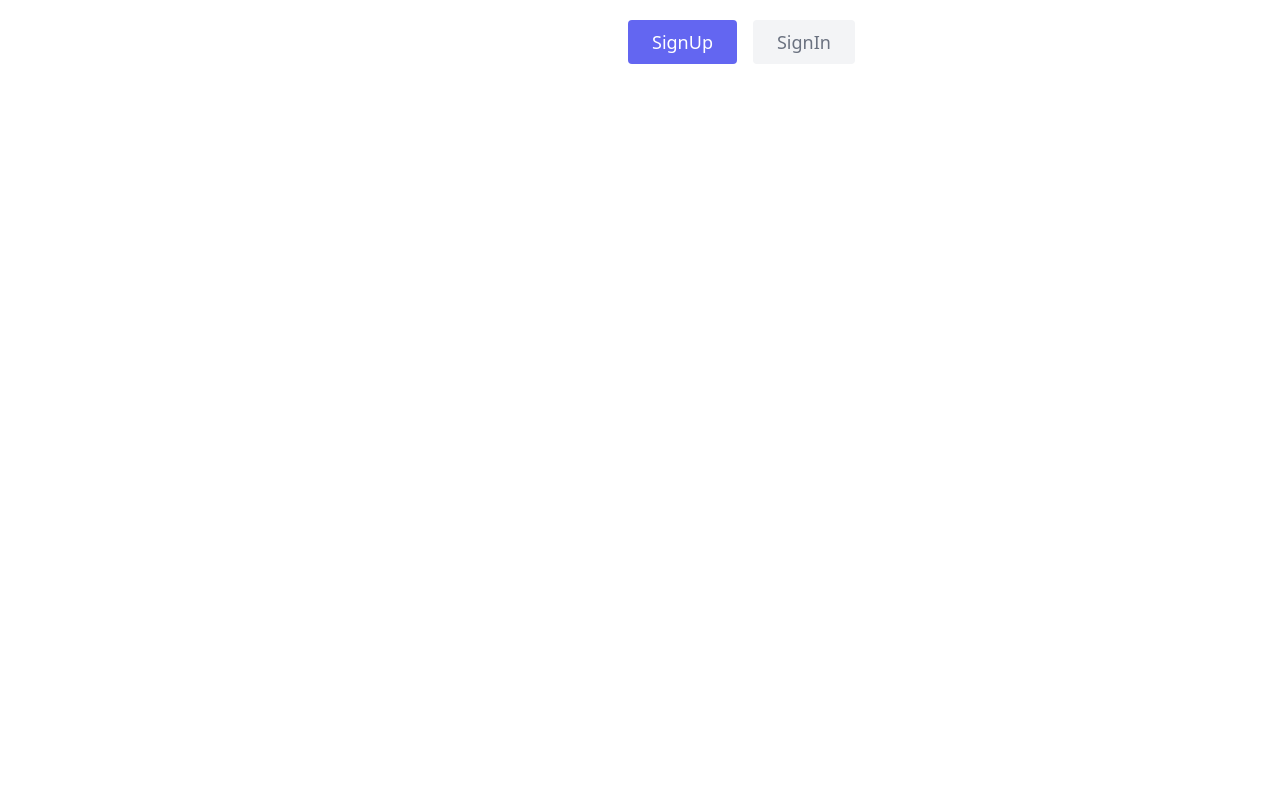
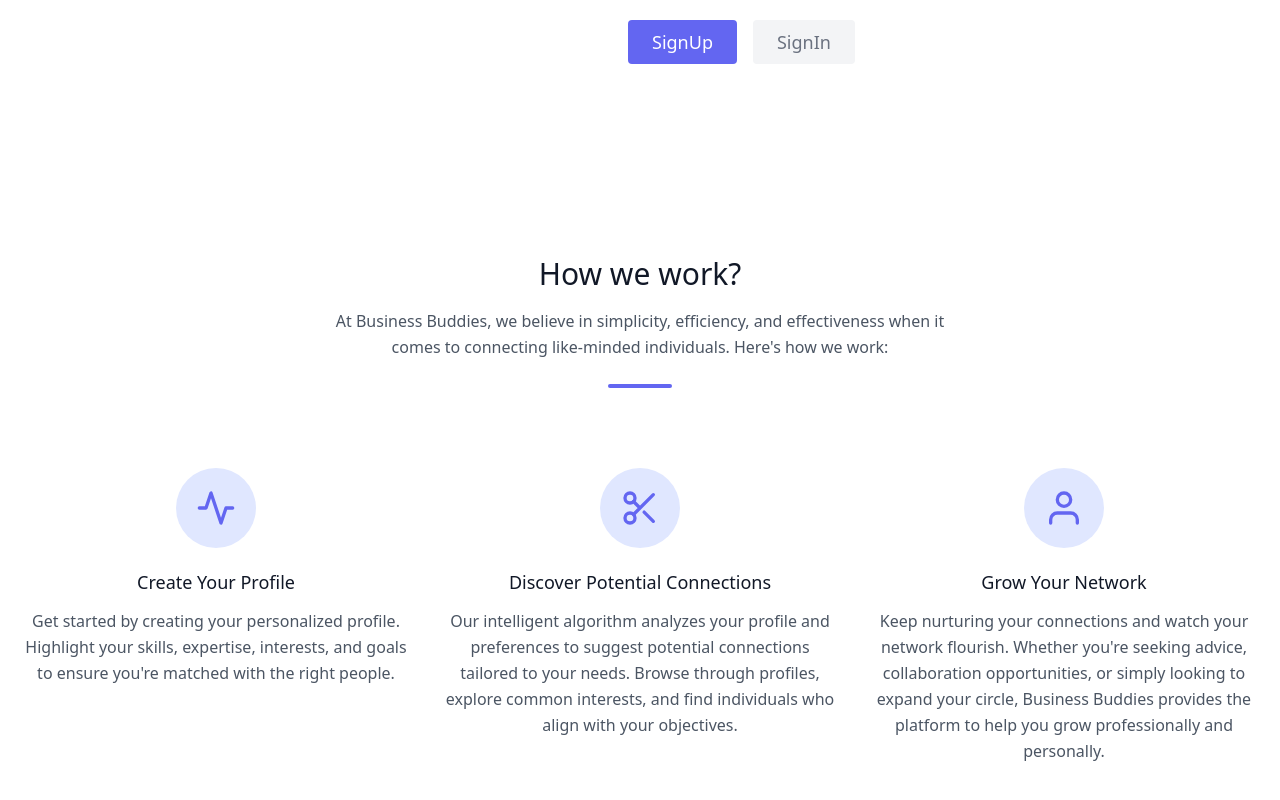
Before and after one commit to AdarshPandey8074/businessbuddies, a Next.js app in the folder businessbuddies/: page / in a window 1280 px wide. Shown: the part 620-1420 px from the top of the page. Before the commit the page ends 800 px from the top, so only its background shows below. Built offline with nearby package versions, Linux system fonts and the light colour scheme.

Commit message:
updated files

```diff
--- a/businessbuddies/src/app/page.js
+++ b/businessbuddies/src/app/page.js
@@ -1,3 +1,4 @@
+'use client'
 import Image from "next/image";
 import Link from "next/link";
 
@@ -6,25 +7,32 @@
 export default function Home() {
 
 
+  const scroll = () => {
+    window.scrollTo({ top: 1000, behavior: "smooth" });
+  };
+  const scrollbtm = () => {
+    window.scrollTo({ top: 9000, behavior: "smooth" });
+  };
+
+
+
 
   return (
 
     <div>
-      <header class="text-gray-600 body-font">
-        <div class="container mx-auto flex flex-wrap p-5 flex-col md:flex-row items-center">
-          <a class="flex title-font font-medium items-center text-gray-900 mb-4 md:mb-0">
-            <svg xmlns="http://www.w3.org/2000/svg" fill="none" stroke="currentColor" stroke-linecap="round" stroke-linejoin="round" stroke-width="2" class="w-10 h-10 text-white p-2 bg-indigo-500 rounded-full" viewBox="0 0 24 24">
+      <header className="text-gray-600 body-font">
+        <div className="container mx-auto flex flex-wrap p-5 flex-col md:flex-row items-center">
+          <a className="flex title-font font-medium items-center text-gray-900 mb-4 md:mb-0">
+            <svg xmlns="http://www.w3.org/2000/svg" fill="none" stroke="currentColor" stroke-linecap="round" stroke-linejoin="round" stroke-width="2" className="w-10 h-10 text-white p-2 bg-indigo-500 rounded-full" viewBox="0 0 24 24">
               <path d="M12 2L2 7l10 5 10-5-10-5zM2 17l10 5 10-5M2 12l10 5 10-5"></path>
             </svg>
-            <span class="ml-3 text-xl">Business Buddies</span>
+            <span className="ml-3 text-xl">Business Buddies</span>
           </a>
-          <nav class="md:ml-auto md:mr-auto flex flex-wrap items-center text-base justify-center">
+          <nav className="md:ml-auto md:mr-auto flex flex-wrap items-center text-base justify-center">
 
           </nav>
-          <button class="inline-flex items-center bg-gray-100 border-0 py-1 px-3 focus:outline-none hover:bg-gray-200 rounded text-base mt-4 md:mt-0">How it works?
-            <svg fill="none" stroke="currentColor" stroke-linecap="round" stroke-linejoin="round" stroke-width="2" class="w-4 h-4 ml-1" viewBox="0 0 24 24">
-              <path d="M5 12h14M12 5l7 7-7 7"></path>
-            </svg>
+          <button onClick={scroll} className="inline-flex items-center bg-gray-100 border-0 py-1 px-3 focus:outline-none hover:bg-gray-200 rounded text-base mt-4 md:mt-0">How it works?
+
           </button>
         </div>
       </header>
@@ -72,6 +80,63 @@
           </div>
         </div>
       </section>
+
+
+      <section className="text-gray-600 body-font">
+        <div className="container px-5 py-24 mx-auto">
+          <div className="text-center mb-20">
+            <h1 className="sm:text-3xl text-2xl font-medium title-font text-gray-900 mb-4">How we work?</h1>
+            <p className="text-base leading-relaxed xl:w-2/4 lg:w-3/4 mx-auto text-gray-500s">At Business Buddies, we believe in simplicity, efficiency, and effectiveness when it comes to connecting like-minded individuals. Here's how we work:</p>
+            <div className="flex mt-6 justify-center">
+              <div className="w-16 h-1 rounded-full bg-indigo-500 inline-flex"></div>
+            </div>
+          </div>
+          <div className="flex flex-wrap sm:-m-4 -mx-4 -mb-10 -mt-4 md:space-y-0 space-y-6">
+            <div className="p-4 md:w-1/3 flex flex-col text-center items-center">
+              <div className="w-20 h-20 inline-flex items-center justify-center rounded-full bg-indigo-100 text-indigo-500 mb-5 flex-shrink-0">
+                <svg fill="none" stroke="currentColor" stroke-linecap="round" stroke-linejoin="round" stroke-width="2" className="w-10 h-10" viewBox="0 0 24 24">
+                  <path d="M22 12h-4l-3 9L9 3l-3 9H2"></path>
+                </svg>
+              </div>
+              <div className="flex-grow">
+                <h2 className="text-gray-900 text-lg title-font font-medium mb-3">Create Your Profile</h2>
+                <p className="leading-relaxed text-base">Get started by creating your personalized profile. Highlight your skills, expertise, interests, and goals to ensure you're matched with the right people.</p>
+
+              </div>
+            </div>
+            <div className="p-4 md:w-1/3 flex flex-col text-center items-center">
+              <div className="w-20 h-20 inline-flex items-center justify-center rounded-full bg-indigo-100 text-indigo-500 mb-5 flex-shrink-0">
+                <svg fill="none" stroke="currentColor" stroke-linecap="round" stroke-linejoin="round" stroke-width="2" className="w-10 h-10" viewBox="0 0 24 24">
+                  <circle cx="6" cy="6" r="3"></circle>
+                  <circle cx="6" cy="18" r="3"></circle>
+                  <path d="M20 4L8.12 15.88M14.47 14.48L20 20M8.12 8.12L12 12"></path>
+                </svg>
+              </div>
+              <div className="flex-grow">
+                <h2 className="text-gray-900 text-lg title-font font-medium mb-3">Discover Potential Connections</h2>
+                <p className="leading-relaxed text-base">Our intelligent algorithm analyzes your profile and preferences to suggest potential connections tailored to your needs. Browse through profiles, explore common interests, and find individuals who align with your objectives.</p>
+
+              </div>
+            </div>
+            <div className="p-4 md:w-1/3 flex flex-col text-center items-center">
+              <div className="w-20 h-20 inline-flex items-center justify-center rounded-full bg-indigo-100 text-indigo-500 mb-5 flex-shrink-0">
+                <svg fill="none" stroke="currentColor" stroke-linecap="round" stroke-linejoin="round" stroke-width="2" className="w-10 h-10" viewBox="0 0 24 24">
+                  <path d="M20 21v-2a4 4 0 00-4-4H8a4 4 0 00-4 4v2"></path>
+                  <circle cx="12" cy="7" r="4"></circle>
+                </svg>
+              </div>
+              <div className="flex-grow">
+                <h2 className="text-gray-900 text-lg title-font font-medium mb-3">Grow Your Network</h2>
+                <p className="leading-relaxed text-base">Keep nurturing your connections and watch your network flourish. Whether you're seeking advice, collaboration opportunities, or simply looking to expand your circle, Business Buddies provides the platform to help you grow professionally and personally.</p>
+
+              </div>
+            </div>
+          </div>
+
+        </div>
+      </section>
+
+
     </div>
 
 
--- a/businessbuddies/src/app/signup/page.js
+++ b/businessbuddies/src/app/signup/page.js
@@ -49,11 +49,7 @@
                     <nav class="md:ml-auto md:mr-auto flex flex-wrap items-center text-base justify-center">
 
                     </nav>
-                    <button class="inline-flex items-center bg-gray-100 border-0 py-1 px-3 focus:outline-none hover:bg-gray-200 rounded text-base mt-4 md:mt-0">How it works?
-                        <svg fill="none" stroke="currentColor" stroke-linecap="round" stroke-linejoin="round" stroke-width="2" class="w-4 h-4 ml-1" viewBox="0 0 24 24">
-                            <path d="M5 12h14M12 5l7 7-7 7"></path>
-                        </svg>
-                    </button>
+
                 </div>
             </header>
 
```
